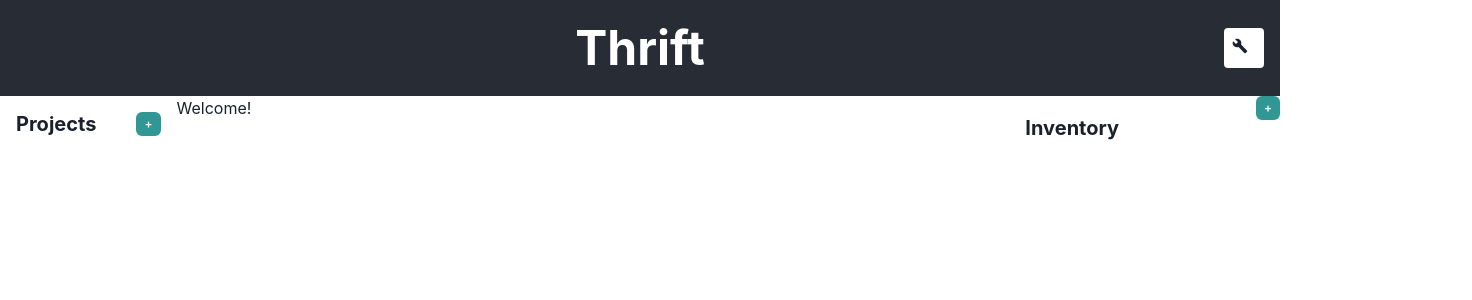
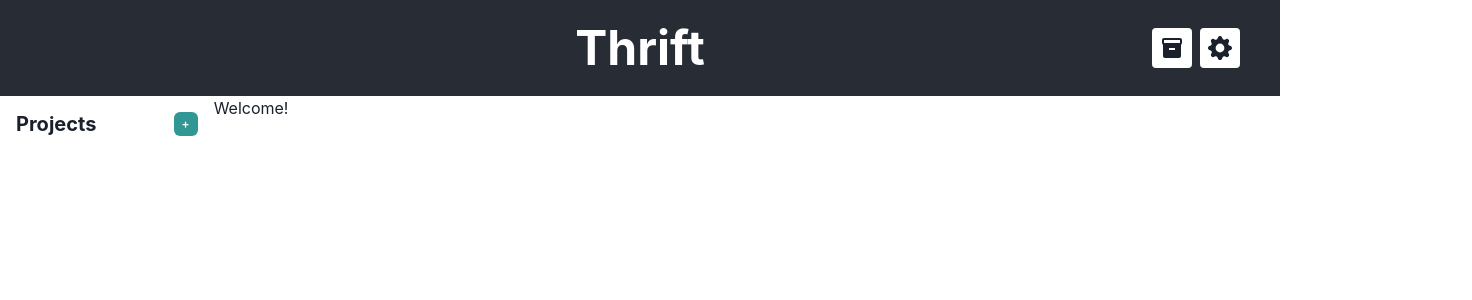
Before and after one commit to jaeseopark/thrift, a React (Create React App) app in the folder thrift/: page / in a window 1280 px wide. Shown: the top 300 px of the page, 1472 px wide, since content can reach past the window. Built offline with nearby package versions, Linux system fonts and the light colour scheme.

Commit message:
refactor: corner menu

```diff
--- a/thrift/src/App.tsx
+++ b/thrift/src/App.tsx
@@ -1,4 +1,6 @@
-import { Flex, Heading } from "@chakra-ui/react";
+import { Flex, HStack, Heading } from "@chakra-ui/react";
+
+import styled from "styled-components";
 
 import InventoryView from "./InventoryView";
 import PreferencesView from "./PreferencesView";
@@ -7,6 +9,19 @@ import ProjectView from "./ProjectView";
 
 import "./App.scss";
 
+const CornerMenu = styled(HStack)`
+  position: absolute;
+  right: 2.5em;
+
+  .button-container {
+    width: 2.5em;
+    height: 2.5em;
+    padding: 0.5em;
+    background-color: white;
+    border-radius: 0.25em;
+  }
+`;
+
 function App() {
   return (
     <div className="App">
@@ -14,15 +29,15 @@ function App() {
         <Heading as="h1" size="2xl" color="white">
           Thrift
         </Heading>
-        <PreferencesView />
+        <CornerMenu>
+          <InventoryView />
+          <PreferencesView />
+        </CornerMenu>
       </header>
-      <div>
-        <Flex flexDirection="row">
-          <ProjectList />
-          <ProjectView />
-          <InventoryView />
-        </Flex>
-      </div>
+      <Flex flexDirection="row">
+        <ProjectList />
+        <ProjectView />
+      </Flex>
     </div>
   );
 }
--- a/thrift/src/InventoryView.tsx
+++ b/thrift/src/InventoryView.tsx
@@ -1,48 +1,39 @@
-import { Button, Flex, Heading, Input, Spacer, useDisclosure } from "@chakra-ui/react";
+import { MdInventory } from "react-icons/md";
+
 import {
+  Box,
   Drawer,
   DrawerBody,
   DrawerCloseButton,
   DrawerContent,
-  DrawerFooter,
   DrawerHeader,
   DrawerOverlay,
+  Icon,
 } from "@chakra-ui/react";
 
 import { useGlobalDrawer } from "./useDrawer";
 
 const InventoryView = () => {
-  // const { isOpen, onOpen, onClose } = useGlobalDrawer("inventory");
-  const { isOpen, onOpen, onClose } = useDisclosure();
+  const { isOpen, onOpen, onClose } = useGlobalDrawer("inventory");
 
   return (
     <>
-      <Drawer placement="right" size="md" isOpen={isOpen} onClose={onClose}>
+      <Box className="button-container" onClick={onOpen}>
+        <Icon as={MdInventory} width="100%" height="100%" />
+      </Box>
+
+      <Drawer placement="right" size="xl" isOpen={isOpen} onClose={onClose} closeOnEsc={false}>
         <DrawerOverlay />
         <DrawerContent>
           <DrawerContent>
             <DrawerCloseButton />
-            <DrawerHeader>Create your account</DrawerHeader>
+            <DrawerHeader>Inventory</DrawerHeader>
             <DrawerBody>
-              <Input placeholder="Type here..." />
+              <div className="inventory-view">Table here</div>
             </DrawerBody>
-            <DrawerFooter>
-              <Button colorScheme="blue">Save</Button>
-            </DrawerFooter>
           </DrawerContent>
         </DrawerContent>
       </Drawer>
-      <div className="inventory-view">
-        <Flex>
-          <Heading as="h2" size="md" marginTop="1em">
-            Inventory
-          </Heading>
-          <Spacer />
-          <Button size="xs" colorScheme="teal" onClick={onOpen}>
-            +
-          </Button>
-        </Flex>
-      </div>
     </>
   );
 };
--- a/thrift/src/PreferencesView.tsx
+++ b/thrift/src/PreferencesView.tsx
@@ -1,6 +1,7 @@
+import { BsFillGearFill } from "react-icons/bs";
 import { GrDocumentTest } from "react-icons/gr";
 import { ImDownload3 } from "react-icons/im";
-import { MdBuild, MdOutlineRestore } from "react-icons/md";
+import { MdOutlineRestore } from "react-icons/md";
 import { RiDeleteBin5Line } from "react-icons/ri";
 
 import {
@@ -27,17 +28,6 @@ import { useData } from "./useData";
 import { useGlobalDrawer } from "./useDrawer";
 import { useUiData } from "./useUiData";
 
-const TriggerButton = styled.div`
-  position: absolute;
-  right: 1em;
-  width: 2.5em;
-  height: 2.5em;
-  padding: 0.5em;
-  background-color: white;
-  border-radius: 0.25em;
-  // TODO: button alignment
-`;
-
 const FullWidthButton = styled(Button)`
   width: 100%;
 `;
@@ -50,9 +40,9 @@ const DataMgmtView = () => {
   return (
     <Popover isOpen={isOpen} onOpen={onOpen} onClose={onClose}>
       <PopoverTrigger>
-        <TriggerButton>
-          <Icon as={MdBuild} />
-        </TriggerButton>
+        <Box className="button-container">
+          <Icon as={BsFillGearFill} width="100%" height="100%" />
+        </Box>
       </PopoverTrigger>
       <PopoverContent p={5}>
         <FocusLock persistentFocus={false}>
--- a/thrift/src/ProjectRequirementView.tsx
+++ b/thrift/src/ProjectRequirementView.tsx
@@ -65,7 +65,7 @@ const Row = ({
         // hide the indicator after 2000ms.
         setShowUpdateIndicator(false);
       }, 2000);
-    }, 1250);
+    }, 1000);
 
     if (onChange && isReadyToSave) {
       save();
@@ -164,9 +164,11 @@ const Row = ({
         <Input
           type="number"
           value={quantity}
-          min={0}
+          min={1}
           max={10000}
           step={1}
+          isInvalid={quantity < 1}
+          errorBorderColor="red.500"
           onChange={(e) => setQuantity(e.target.valueAsNumber)}
         />
       </Td>
```
